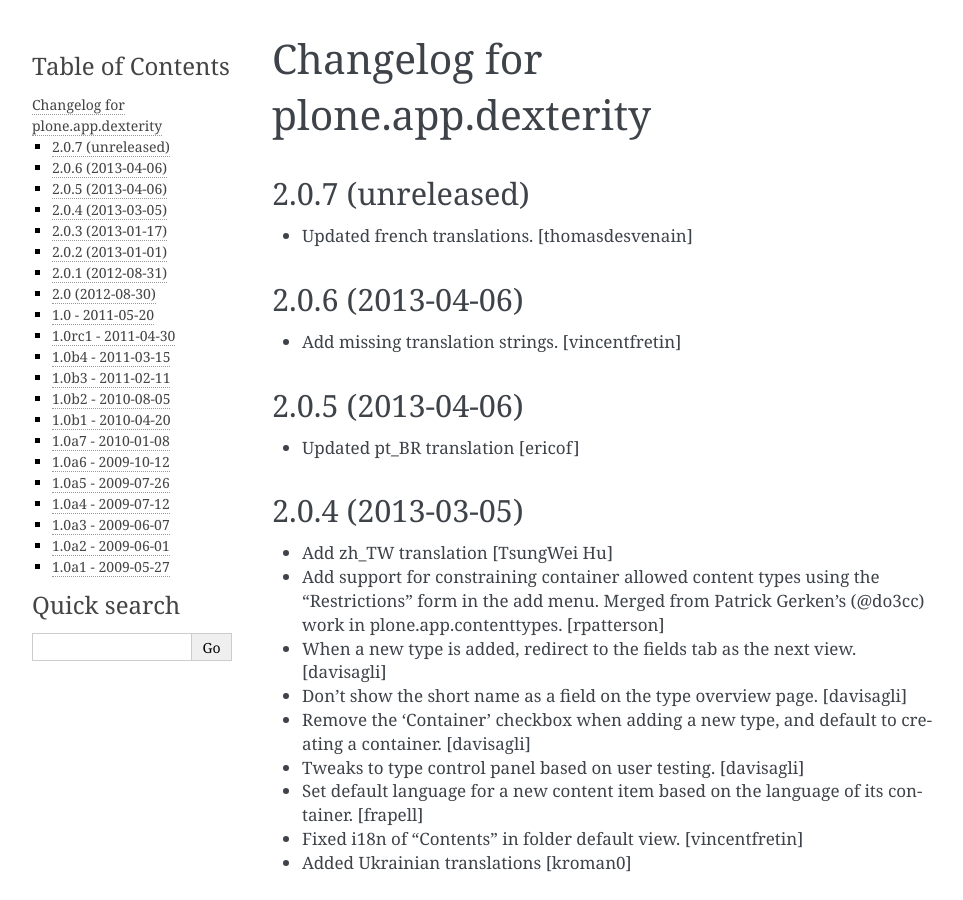
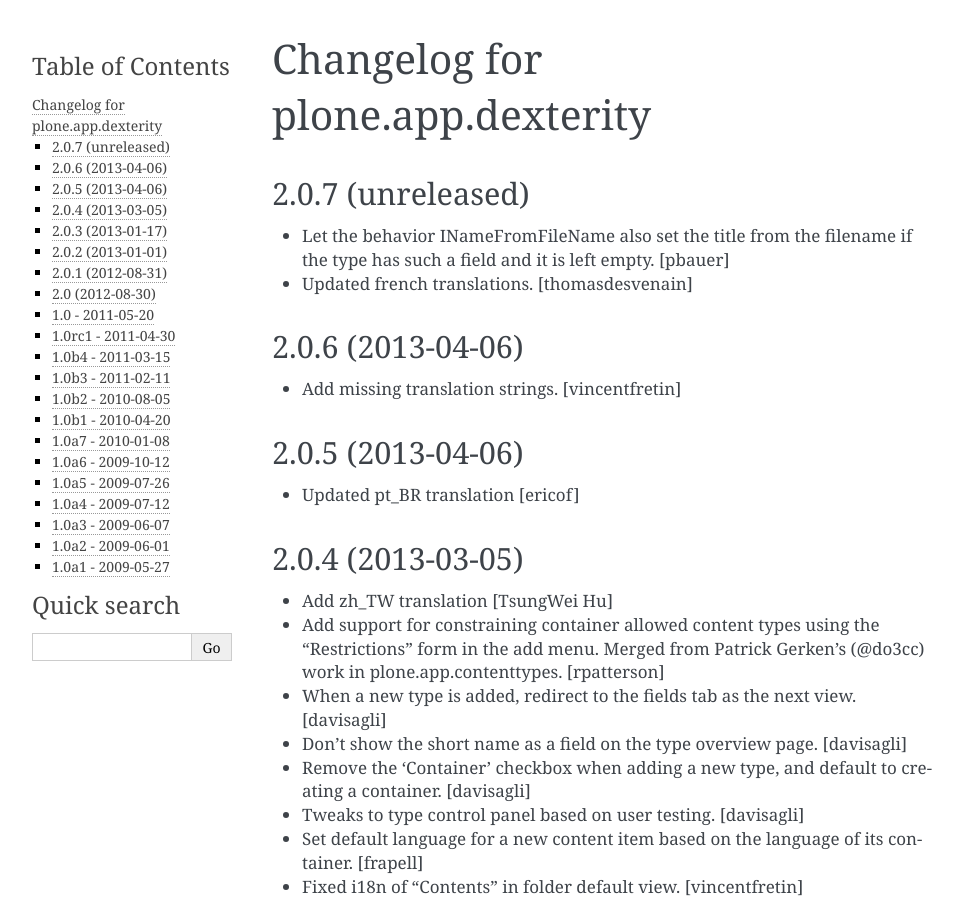
Before and after one commit to plone/plone.app.dexterity, a Sphinx documentation site: the page built from docs/HISTORY.txt, in a window 1280 px wide and 900 px high. Shown: the whole window, without its empty margins (148-1111 px from the left). Built offline with Sphinx 7.4.7, drawn with Linux system fonts in a browser that asks for light colours.

Commit message:
Set the title when INameFromFileName is enabled

```diff
--- a/docs/HISTORY.txt
+++ b/docs/HISTORY.txt
@@ -3,6 +3,10 @@
 
 2.0.7 (unreleased)
 ------------------
+
+- Let the behavior INameFromFileName also set the title from the filename
+  if the type has such a field and it is left empty.
+  [pbauer]
 
 - Updated french translations.
   [thomasdesvenain]
```
Also changed, not shown: 1 other file.
